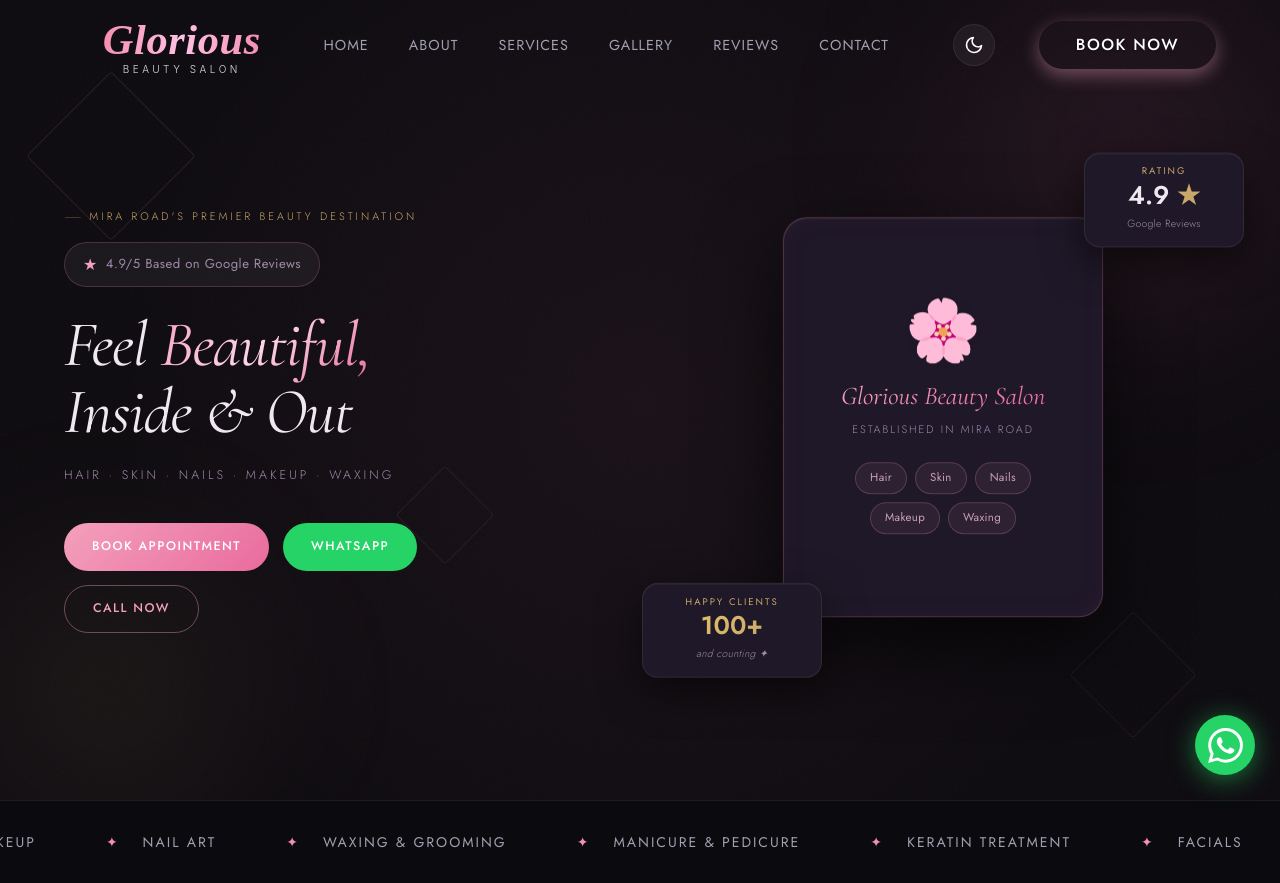
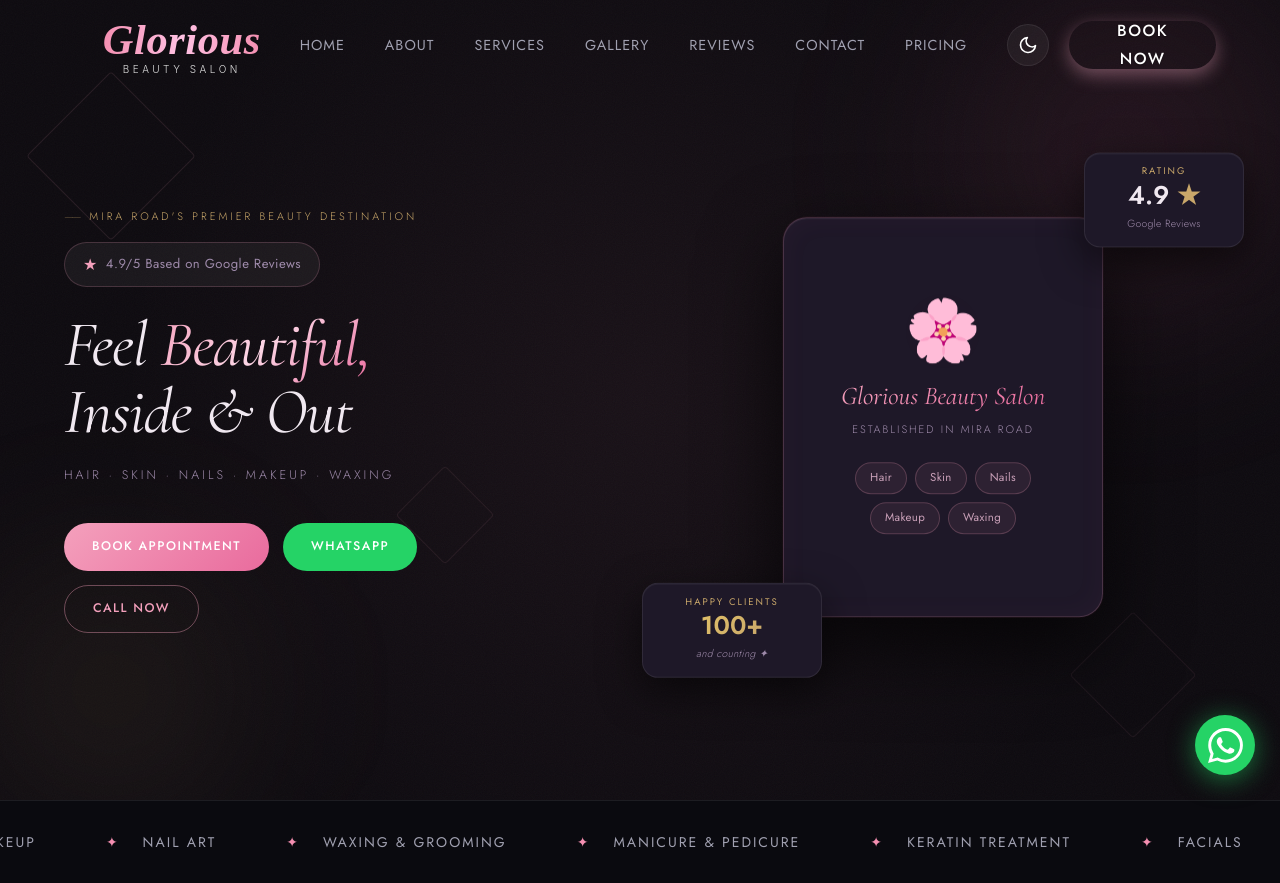
Before and after one commit to aldehydeketone/gloriousbeautysalon, a website built with Vite: page index.html in a window 1280 px wide. Shown: the top 883 px of the page. Built offline with nearby package versions, Linux system fonts and the light colour scheme; animation ran at ten frames a second.

Commit message:
Add Pricing link to navigation menu

```diff
--- a/index.html
+++ b/index.html
@@ -127,6 +127,7 @@ Hair Skin Nails Makeup</title>
           <li><a href="#gallery" class="nav-link">Gallery</a></li>
           <li><a href="#reviews" class="nav-link">Reviews</a></li>
           <li><a href="#contact" class="nav-link">Contact</a></li>
+          <li><a href="pricing.html" class="nav-link">Pricing</a></li>
         </ul>
       </nav>
       <button id="theme-toggle" class="theme-btn" aria-label="Toggle Theme">
```
